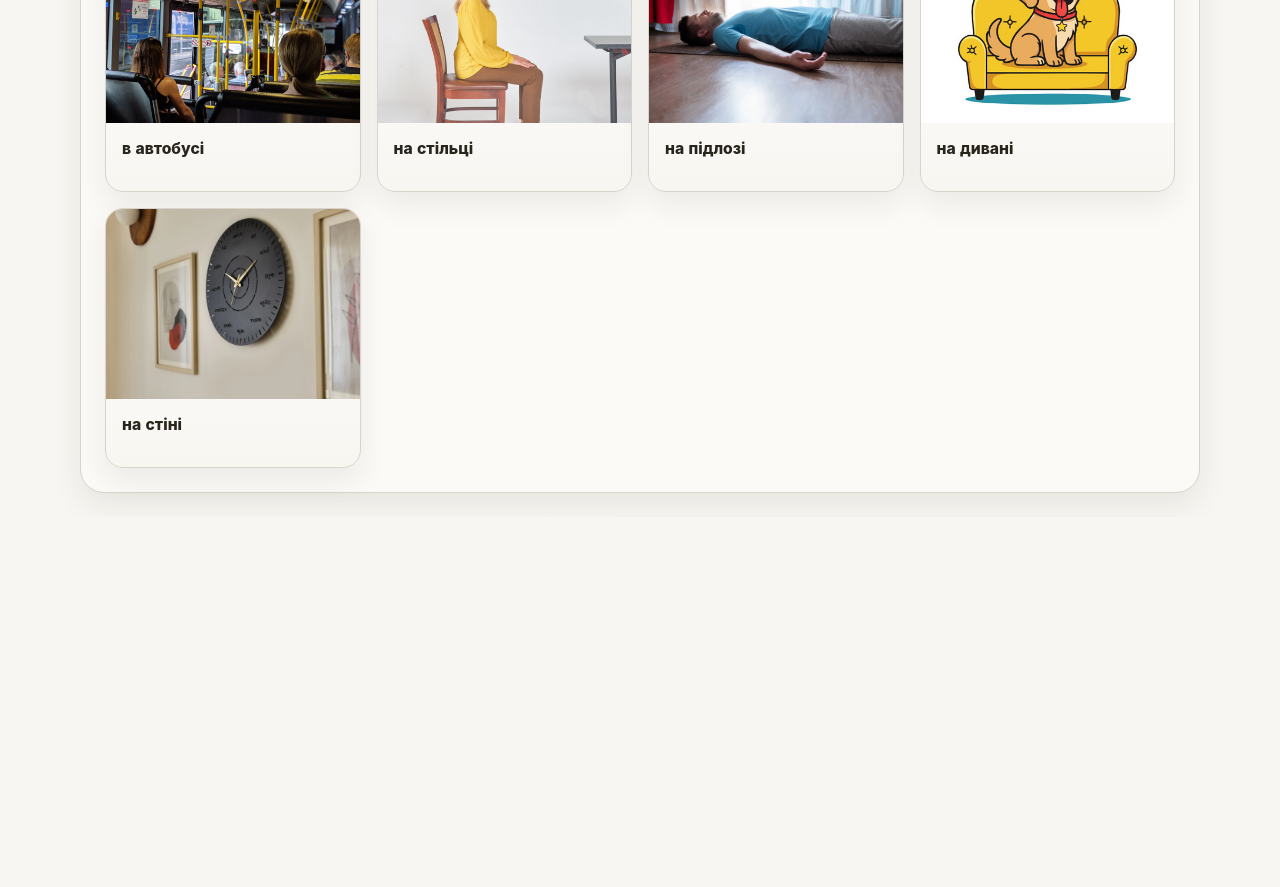
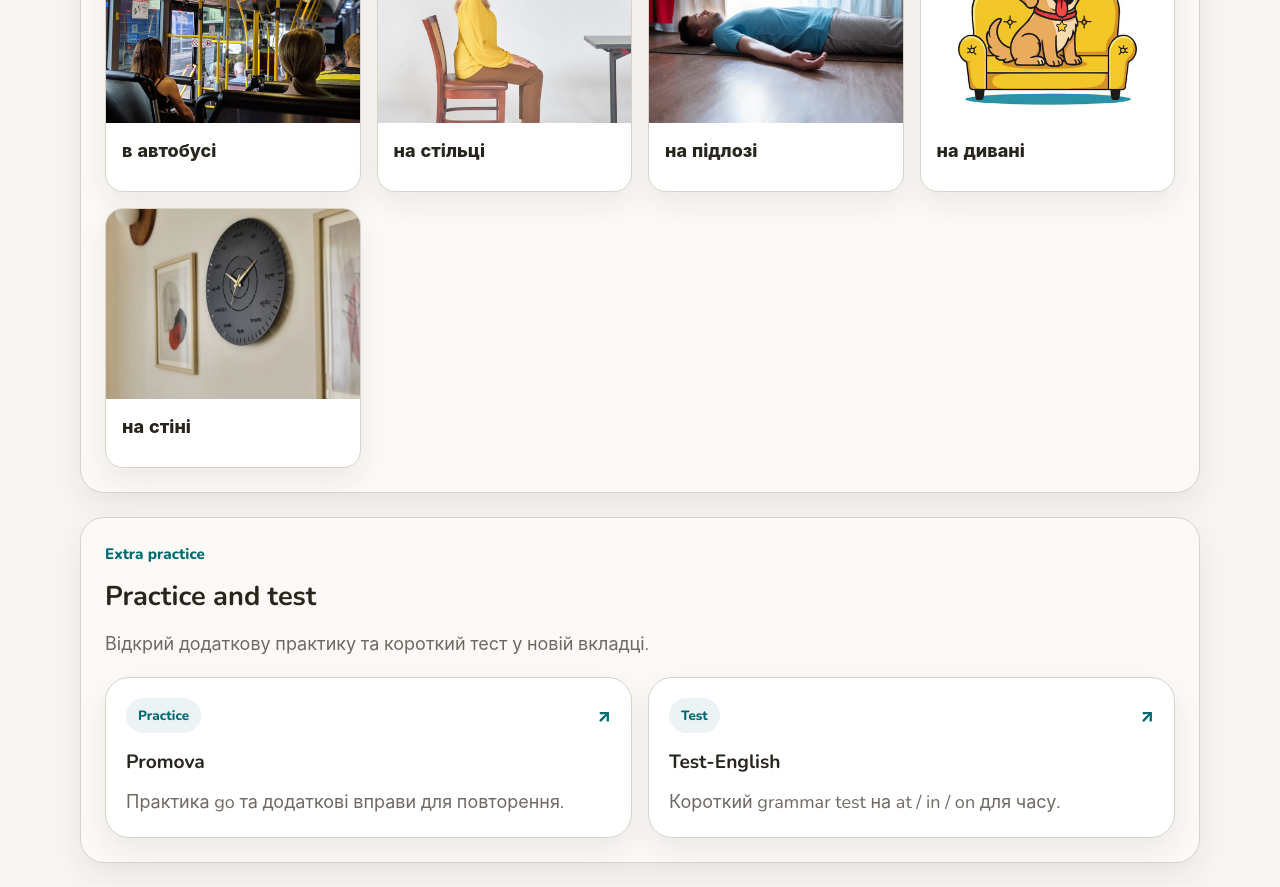
Before and after one commit to NatalinaMatioshko/english-simple-trainer, a React (Vite) app: page /lesson-19 in a window 1280 px wide. Shown: the part 4320-5207 px from the top of the page. Before the commit the page ends 4837 px from the top, so only its background shows below. Built offline with nearby package versions, Linux system fonts and the light colour scheme.

Commit message:
fix pictures

```diff
--- a/src/pages/Lesson19.tsx
+++ b/src/pages/Lesson19.tsx
@@ -15,6 +15,10 @@ type ImageCard = {
   hintUa: string;
   group: "in" | "on";
 };
+
+const IMG_BASE = `${import.meta.env.BASE_URL}images/`;
+
+const getImagePath = (fileName: string) => `${IMG_BASE}${fileName}`;
 
 const allCards: Lesson19Card[] = [
   {
@@ -93,152 +97,152 @@ const allCards: Lesson19Card[] = [
 
 const prepositionImageCards: ImageCard[] = [
   {
-    image: "/images/in-the-box.jpeg",
+    image: "in-the-box.jpeg",
     phrase: "in the box",
     hintUa: "в коробці",
     group: "in",
   },
   {
-    image: "/images/in-the-book.jfif",
+    image: "in-the-book.jfif",
     phrase: "in the book",
     hintUa: "в книзі",
     group: "in",
   },
   {
-    image: "/images/in-the-car.webp",
+    image: "in-the-car.webp",
     phrase: "in the car",
     hintUa: "в машині",
     group: "in",
   },
   {
-    image: "/images/in-the-house.jpg",
+    image: "in-the-house.jpg",
     phrase: "in the house",
     hintUa: "в будинку",
     group: "in",
   },
   {
-    image: "/images/in-the-office.jpg",
+    image: "in-the-office.jpg",
     phrase: "in the office",
     hintUa: "в офісі",
     group: "in",
   },
   {
-    image: "/images/in-the-room.jpg",
+    image: "in-the-room.jpg",
     phrase: "in the room",
     hintUa: "в кімнаті",
     group: "in",
   },
   {
-    image: "/images/at-the-park.jpg",
+    image: "at-the-park.jpg",
     phrase: "at the park",
     hintUa: "в парку",
     group: "in",
   },
   {
-    image: "/images/at-home.jpg",
+    image: "at-home.jpg",
     phrase: "at home",
     hintUa: "вдома",
     group: "in",
   },
   {
-    image: "/images/at-night.jpg",
+    image: "at-night.jpg",
     phrase: "at night",
     hintUa: "вночі",
     group: "in",
   },
   {
-    image: "/images/at-school.jpg",
+    image: "at-school.jpg",
     phrase: "at school",
     hintUa: "в школі",
     group: "in",
   },
   {
-    image: "/images/at-the-gym.webp",
+    image: "at-the-gym.webp",
     phrase: "at the gym",
     hintUa: "в спортзалі",
     group: "in",
   },
   {
-    image: "/images/at-work.webp",
+    image: "at-work.webp",
     phrase: "at work",
     hintUa: "на роботі",
     group: "in",
   },
   {
-    image: "/images/in-the-bag.jpg",
+    image: "in-the-bag.jpg",
     phrase: "in the bag",
     hintUa: "в сумці",
     group: "in",
   },
   {
-    image: "/images/in-the-afternoon.jfif",
+    image: "in-the-afternoon.jfif",
     phrase: "in the afternoon",
     hintUa: "після обіду",
     group: "in",
   },
   {
-    image: "/images/in-june.jpg",
+    image: "in-june.jpg",
     phrase: "in June",
     hintUa: "в червні",
     group: "in",
   },
   {
-    image: "/images/in-the-evening.jpg",
+    image: "in-the-evening.jpg",
     phrase: "in the evening",
     hintUa: "ввечері",
     group: "in",
   },
   {
-    image: "/images/in-the-morning.jpg",
+    image: "in-the-morning.jpg",
     phrase: "in the morning",
     hintUa: "вранці",
     group: "in",
   },
   {
-    image: "/images/in-the-summer.jfif",
+    image: "in-the-summer.jfif",
     phrase: "in summer",
     hintUa: "влітку",
     group: "in",
   },
 
   {
-    image: "/images/in-the-tablel.jpg",
+    image: "in-the-tablel.jpg",
     phrase: "on the table",
     hintUa: "на столі",
     group: "on",
   },
   {
-    image: "/images/on-monday.jpg",
+    image: "on-monday.jpg",
     phrase: "on Monday",
     hintUa: "в понеділок",
     group: "on",
   },
   {
-    image: "/images/on-the-bus.jpg",
+    image: "on-the-bus.jpg",
     phrase: "on the bus",
     hintUa: "в автобусі",
     group: "on",
   },
   {
-    image: "/images/on-the-chair.jpg",
+    image: "on-the-chair.jpg",
     phrase: "on the chair",
     hintUa: "на стільці",
     group: "on",
   },
   {
-    image: "/images/on-the-floor.webp",
+    image: "on-the-floor.webp",
     phrase: "on the floor",
     hintUa: "на підлозі",
     group: "on",
   },
   {
-    image: "/images/on-the-sofa.jpg",
+    image: "on-the-sofa.jpg",
     phrase: "on the sofa",
     hintUa: "на дивані",
     group: "on",
   },
   {
-    image: "/images/on-the-wall.webp",
+    image: "on-the-wall.webp",
     phrase: "on the wall",
     hintUa: "на стіні",
     group: "on",
@@ -439,7 +443,7 @@ export default function Lesson19() {
                   <span className="lesson19-image-card-inner">
                     <span className="lesson19-image-card-front">
                       <img
-                        src={card.image}
+                        src={getImagePath(card.image)}
                         alt={card.hintUa}
                         className="lesson19-image"
                         loading="lazy"
@@ -460,6 +464,47 @@ export default function Lesson19() {
             })}
           </div>
         </section>
+        <section className="lesson19-section">
+          <div className="lesson19-section-head">
+            <div>
+              <p className="lesson19-kicker">Extra practice</p>
+              <h2>Practice and test</h2>
+              <p className="lesson19-muted">
+                Відкрий додаткову практику та короткий тест у новій вкладці.
+              </p>
+            </div>
+          </div>
+
+          <div className="lesson19-resource-grid">
+            <a
+              href="https://promova.com/uk/my-plan/appBJb23Byfy5g6CE/379?unit=appBJb23Byfy5g6CE6"
+              target="_blank"
+              rel="noopener noreferrer"
+              className="lesson19-resource-card"
+            >
+              <div className="lesson19-resource-top">
+                <span className="lesson19-resource-badge">Practice</span>
+                <span className="lesson19-resource-arrow">↗</span>
+              </div>
+              <h3>Promova</h3>
+              <p>Практика go та додаткові вправи для повторення.</p>
+            </a>
+
+            <a
+              href="https://test-english.com/grammar-points/a1/at-in-on-prepositions-time/"
+              target="_blank"
+              rel="noopener noreferrer"
+              className="lesson19-resource-card"
+            >
+              <div className="lesson19-resource-top">
+                <span className="lesson19-resource-badge">Test</span>
+                <span className="lesson19-resource-arrow">↗</span>
+              </div>
+              <h3>Test-English</h3>
+              <p>Короткий grammar test на at / in / on для часу.</p>
+            </a>
+          </div>
+        </section>
       </div>
     </div>
   );
--- a/src/pages/Lessons.tsx
+++ b/src/pages/Lessons.tsx
@@ -43,11 +43,11 @@ const lessons = [
   },
   {
     id: "19",
-    title: "IN, ON, AT",
-    level: "A1",
-    topic: "IN, ON, AT",
+    title: "Do expressions",
+    level: "A1-A2",
+    topic: "Vocabulary + speaking",
     description:
-      "Talk about ability — what you can and can't do — through sorting, quick choices, speaking, and games.",
+      "Learn common phrases with do, compare do vs make, and practise useful everyday expressions with cards and picture tasks.",
     lessonPath: "/lesson-19",
     homeworkPath: "/homework",
   },
--- a/src/styles/lesson19.css
+++ b/src/styles/lesson19.css
@@ -156,38 +156,56 @@
   gap: 16px;
 }
 
-.lesson19-flip-card {
+.lesson19-flip-card,
+.lesson19-image-card {
   perspective: 1000px;
   border: none;
   background: transparent;
   padding: 0;
   cursor: pointer;
-  min-height: 180px;
   text-align: left;
 }
 
-.lesson19-flip-inner {
+.lesson19-flip-card {
+  min-height: 180px;
+}
+
+.lesson19-flip-inner,
+.lesson19-image-card-inner {
   position: relative;
   display: block;
   width: 100%;
-  min-height: 180px;
   transform-style: preserve-3d;
   transition: transform 0.5s ease;
 }
 
-.lesson19-flip-card.is-flipped .lesson19-flip-inner {
+.lesson19-flip-inner {
+  min-height: 180px;
+}
+
+.lesson19-image-card-inner {
+  min-height: 260px;
+}
+
+.lesson19-flip-card.is-flipped .lesson19-flip-inner,
+.lesson19-image-card.is-flipped .lesson19-image-card-inner {
   transform: rotateY(180deg);
 }
 
-.lesson19-flip-face {
+.lesson19-flip-face,
+.lesson19-image-card-front,
+.lesson19-image-card-back {
   position: absolute;
   inset: 0;
-  padding: 18px;
   border-radius: var(--lesson19-radius-md);
   border: 1px solid var(--lesson19-border);
-  background: white;
   box-shadow: var(--lesson19-shadow);
   backface-visibility: hidden;
+}
+
+.lesson19-flip-face {
+  padding: 18px;
+  background: white;
   display: flex;
   flex-direction: column;
   justify-content: space-between;
@@ -249,74 +267,35 @@
   margin-top: 8px;
 }
 
-@media (max-width: 768px) {
-  .lesson19-page {
-    padding: 16px;
-  }
-
-  .lesson19-compare {
-    grid-template-columns: 1fr;
-  }
-}
 .lesson19-image-grid {
   display: grid;
-  grid-template-columns: repeat(auto-fit, minmax(210px, 1fr));
+  grid-template-columns: repeat(auto-fit, minmax(220px, 1fr));
   gap: 16px;
+  margin-top: 18px;
 }
 
 .lesson19-image-card {
-  perspective: 1000px;
-  border: none;
-  background: transparent;
-  padding: 0;
-  cursor: pointer;
   min-height: 260px;
-  text-align: left;
-}
-
-.lesson19-image-card-inner {
-  position: relative;
-  display: block;
-  width: 100%;
-  min-height: 260px;
-  transform-style: preserve-3d;
-  transition: transform 0.55s ease;
-}
-
-.lesson19-image-card.is-flipped .lesson19-image-card-inner {
-  transform: rotateY(180deg);
 }
 
 .lesson19-image-card-front,
 .lesson19-image-card-back {
-  position: absolute;
-  inset: 0;
-  border-radius: var(--lesson19-radius-md);
-  border: 1px solid var(--lesson19-border);
+  overflow: hidden;
   background: white;
-  box-shadow: var(--lesson19-shadow);
-  backface-visibility: hidden;
-  -webkit-backface-visibility: hidden;
-  overflow: hidden;
+}
+
+.lesson19-image-card-front {
   display: flex;
   flex-direction: column;
 }
 
-.lesson19-image-card-front {
-  background: linear-gradient(180deg, #ffffff 0%, #f8f6f1 100%);
-}
-
 .lesson19-image-card-back {
   transform: rotateY(180deg);
+  display: flex;
   align-items: center;
   justify-content: center;
   padding: 20px;
-  background: linear-gradient(
-    180deg,
-    rgba(1, 105, 111, 0.12) 0%,
-    rgba(1, 105, 111, 0.04) 100%
-  );
-  text-align: center;
+  background: linear-gradient(180deg, rgba(1, 105, 111, 0.12) 0%, #ffffff 100%);
 }
 
 .lesson19-image {
@@ -324,13 +303,11 @@
   height: 190px;
   object-fit: cover;
   display: block;
-  background: var(--lesson19-surface-2);
 }
 
 .lesson19-image-caption {
   display: block;
-  padding: 14px 16px 16px;
-  font-size: 0.98rem;
+  padding: 14px 16px;
   font-weight: 800;
   color: var(--lesson19-text);
 }
@@ -338,37 +315,78 @@
 .lesson19-image-phrase {
   font-size: 1.25rem;
   font-weight: 900;
-  color: var(--lesson19-primary);
-  line-height: 1.3;
+  text-align: center;
+  color: var(--lesson19-text);
 }
 
-.lesson19-image-card:hover .lesson19-image-card-front,
-.lesson19-image-card:hover .lesson19-image-card-back {
-  border-color: rgba(1, 105, 111, 0.28);
+.lesson19-resource-grid {
+  display: grid;
+  grid-template-columns: repeat(2, minmax(0, 1fr));
+  gap: 16px;
 }
 
-.lesson19-image-card:focus-visible {
-  outline: 3px solid rgba(1, 105, 111, 0.28);
-  outline-offset: 4px;
-  border-radius: var(--lesson19-radius-md);
+.lesson19-resource-card {
+  display: block;
+  text-decoration: none;
+  color: var(--lesson19-text);
+  background: #ffffff;
+  border: 1px solid var(--lesson19-border);
+  border-radius: var(--lesson19-radius-lg);
+  padding: 20px;
+  box-shadow: var(--lesson19-shadow);
+  transition:
+    transform 0.18s ease,
+    box-shadow 0.18s ease,
+    border-color 0.18s ease;
+}
+
+.lesson19-resource-card:hover {
+  transform: translateY(-2px);
+  box-shadow: 0 16px 34px rgba(40, 37, 29, 0.12);
+  border-color: rgba(1, 105, 111, 0.26);
+}
+
+.lesson19-resource-card h3 {
+  margin: 0 0 10px;
+  font-size: 1.2rem;
+}
+
+.lesson19-resource-card p {
+  margin: 0;
+  color: var(--lesson19-muted);
+}
+
+.lesson19-resource-top {
+  display: flex;
+  justify-content: space-between;
+  align-items: center;
+  margin-bottom: 14px;
+}
+
+.lesson19-resource-badge {
+  display: inline-flex;
+  align-items: center;
+  padding: 7px 12px;
+  border-radius: 999px;
+  background: var(--lesson19-primary-soft);
+  color: var(--lesson19-primary);
+  font-size: 0.84rem;
+  font-weight: 800;
+}
+
+.lesson19-resource-arrow {
+  font-size: 1.1rem;
+  color: var(--lesson19-primary);
+  font-weight: 800;
 }
 
 @media (max-width: 768px) {
-  .lesson19-image-grid {
-    grid-template-columns: repeat(auto-fit, minmax(160px, 1fr));
-    gap: 14px;
+  .lesson19-page {
+    padding: 16px;
   }
 
-  .lesson19-image-card,
-  .lesson19-image-card-inner {
-    min-height: 220px;
-  }
-
-  .lesson19-image {
-    height: 150px;
-  }
-
-  .lesson19-image-phrase {
-    font-size: 1.05rem;
+  .lesson19-compare,
+  .lesson19-resource-grid {
+    grid-template-columns: 1fr;
   }
 }
```
